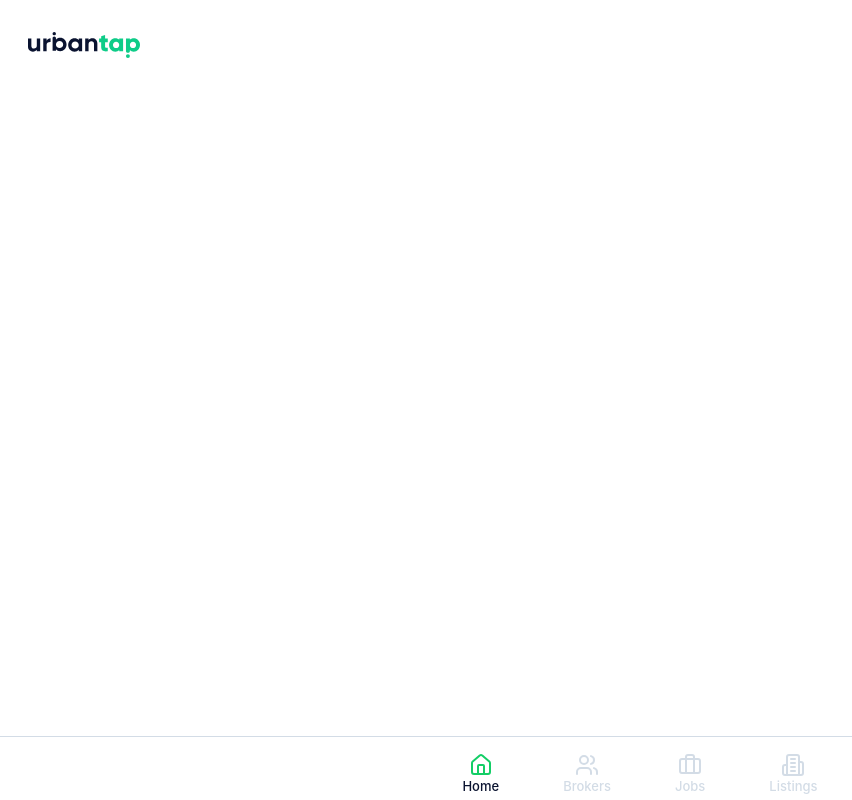
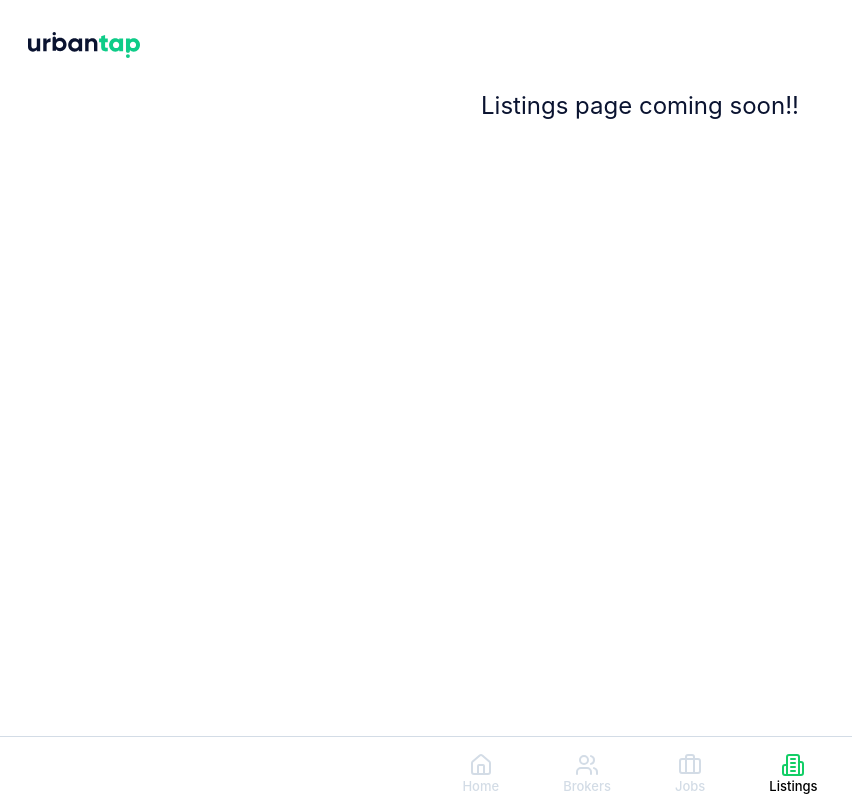
Before and after one commit to Kartik1110/urbantap-profiles, a React (Create React App) app: page /listings in a window 1280 px wide. Shown: the whole page, without its empty margins (0-852 px from the left). Built offline with nearby package versions, Linux system fonts and the light colour scheme; no server answers.

Commit message:
feat: added temporary listings, jobs, brokers page

```diff
--- a/src/App.js
+++ b/src/App.js
@@ -15,6 +15,9 @@ import { JAINAM_USER, VARUN_USER } from "./constants/profiles";
 import VarunProfilePic from "./assets/varun_profile.jpeg";
 import JainamProfilePic from "./assets/jainam_profile.jpeg";
 import Tabs from "./components/Tabs";
+import Brokers from "./pages/Brokers";
+import Jobs from "./pages/Jobs";
+import Listings from "./pages/Listings";
 
 function App() {
   // const { userLoggedIn } = useAuth();
@@ -42,6 +45,9 @@ function App() {
           <Route path="/profile" element={<Profile user={VARUN_USER} profileImage={VarunProfilePic} />} />
           <Route path="/profile/varun" element={<Profile user={VARUN_USER} profileImage={VarunProfilePic} />} />
           <Route path="/profile/jainam" element={<Profile user={JAINAM_USER} profileImage={JainamProfilePic} />} />
+          <Route path="/brokers" element={<Brokers />} />
+          <Route path="/jobs" element={<Jobs />} />
+          <Route path="/listings" element={<Listings />} />
         </Routes>
         <Tabs />
       </AuthProvider>
--- a/src/components/Tabs.js
+++ b/src/components/Tabs.js
@@ -1,4 +1,6 @@
-const HouseIcon = ({ color, label = "" }) => {
+import { Link, useLocation } from "react-router-dom";
+
+const HouseIcon = ({ color, label = "", labelColor }) => {
   return (
     <div className="flex flex-col justify-center items-center">
       <svg
@@ -16,12 +18,22 @@ const HouseIcon = ({ color, label = "" }) => {
         <path d="M15 21v-8a1 1 0 0 0-1-1h-4a1 1 0 0 0-1 1v8" />
         <path d="M3 10a2 2 0 0 1 .709-1.528l7-5.999a2 2 0 0 1 2.582 0l7 5.999A2 2 0 0 1 21 10v9a2 2 0 0 1-2 2H5a2 2 0 0 1-2-2z" />
       </svg>
-      {label && <div className="text-[13px] font-inter text-dark-blue font-medium">{label}</div>}
+      {label && (
+        <div
+          className={
+            labelColor
+              ? `text-[13px] font-inter text-[${labelColor}] font-medium`
+              : `text-[13px] font-inter text-[#d3dce6] font-medium`
+          }
+        >
+          {label}
+        </div>
+      )}
     </div>
   );
 };
 
-const BrokersIcon = ({ color, label = "" }) => {
+const BrokersIcon = ({ color, label = "", labelColor }) => {
   return (
     <div className="flex flex-col justify-center items-center">
       <svg
@@ -41,12 +53,22 @@ const BrokersIcon = ({ color, label = "" }) => {
         <path d="M22 21v-2a4 4 0 0 0-3-3.87" />
         <path d="M16 3.13a4 4 0 0 1 0 7.75" />
       </svg>
-      {label && <div className="text-[13px] font-inter text-gray-light font-medium">{label}</div>}
+      {label && (
+        <div
+          className={
+            labelColor
+              ? `text-[13px] font-inter text-[${labelColor}] font-medium`
+              : `text-[13px] font-inter text-[#d3dce6] font-medium`
+          }
+        >
+          {label}
+        </div>
+      )}
     </div>
   );
 };
 
-const JobsIcon = ({ color, label = "" }) => {
+const JobsIcon = ({ color, label = "", labelColor }) => {
   return (
     <div className="flex flex-col justify-center items-center">
       <svg
@@ -64,12 +86,22 @@ const JobsIcon = ({ color, label = "" }) => {
         <path d="M16 20V4a2 2 0 0 0-2-2h-4a2 2 0 0 0-2 2v16" />
         <rect width="20" height="14" x="2" y="6" rx="2" />
       </svg>
-      {label && <div className="text-[13px] font-inter text-gray-light font-medium">{label}</div>}
+      {label && (
+        <div
+          className={
+            labelColor
+              ? `text-[13px] font-inter text-[${labelColor}] font-medium`
+              : `text-[13px] font-inter text-[#d3dce6] font-medium`
+          }
+        >
+          {label}
+        </div>
+      )}
     </div>
   );
 };
 
-const ListingsIcon = ({ color, label = "" }) => {
+const ListingsIcon = ({ color, label = "", labelColor }) => {
   return (
     <div className="flex flex-col justify-center items-center">
       <svg
@@ -92,35 +124,64 @@ const ListingsIcon = ({ color, label = "" }) => {
         <path d="M10 14h4" />
         <path d="M10 18h4" />
       </svg>
-      {label && <div className="text-[13px] font-inter text-gray-light font-medium">{label}</div>}
+      {label && (
+        <div
+          className={
+            labelColor
+              ? `text-[13px] font-inter text-[${labelColor}] font-medium`
+              : `text-[13px] font-inter text-[#d3dce6] font-medium`
+          }
+        >
+          {label}
+        </div>
+      )}
     </div>
   );
 };
 
 const Tabs = () => {
+  const location = useLocation();
+  const currentPath = location.pathname;
+
   return (
     <footer className="h-16 fixed bottom-0 left-0 w-full border-t border-gray-light z-50 bg-white">
       <nav>
         <ul className="flex justify-center items-center list-none p-0 m-0 w-full">
           <li className="px-8">
-            <a href="/profile" className="block py-4 text-gray-800 hover:bg-gray-100">
-              <HouseIcon color="#13ce66" label="Home" />
-            </a>
+            <Link to="/profile" className="block py-4 text-gray-800 hover:bg-gray-100">
+              <HouseIcon
+                color={currentPath === "/profile" ? "#13ce66" : null}
+                label="Home"
+                labelColor={currentPath === "/profile" ? "#0A1330" : null}
+              />
+            </Link>
           </li>
           <li className="px-8">
-            <a href="#home" className="block py-4 text-gray-800 hover:bg-gray-100">
-              <BrokersIcon label="Brokers" />
-            </a>
+            <Link to="/brokers" className="block py-4 text-gray-800 hover:bg-gray-100">
+              <BrokersIcon
+                color={currentPath === "/brokers" ? "#13ce66" : null}
+                label="Brokers"
+                labelColor={currentPath === "/brokers" ? "#0A1330" : null}
+              />
+            </Link>
           </li>
           <li className="px-8">
-            <a href="#home" className="flex flex-col justify-center items-center py-4 text-gray-800 hover:bg-gray-100">
-              <JobsIcon label="Jobs" />
-            </a>
+            <Link to="/jobs" className="flex flex-col justify-center items-center py-4 text-gray-800 hover:bg-gray-100">
+              <JobsIcon
+                color={currentPath === "/jobs" ? "#13ce66" : null}
+                label="Jobs"
+                labelColor={currentPath === "/jobs" ? "#0A1330" : null}
+              />
+            </Link>
           </li>
           <li className="px-8">
-            <a href="#home" className="block py-4 text-gray-800 hover:bg-gray-100">
-              <ListingsIcon label="Listings" />
-            </a>
+            <Link to="/listings" className="block py-4 text-gray-800 hover:bg-gray-100">
+              <ListingsIcon
+                color={currentPath === "/listings" ? "#13ce66" : null}
+                label="Listings"
+                labelColor={currentPath === "/listings" ? "#0A1330" : null}
+              />
+            </Link>
           </li>
         </ul>
       </nav>
--- /dev/null
+++ b/src/pages/Brokers.js
@@ -0,0 +1,9 @@
+const Brokers = () => {
+  return (
+    <div className="w-full flex flex-col justify-center items-center">
+      <h1 className="text-2xl text-dark-blue">Brokers page coming soon!!</h1>
+    </div>
+  );
+};
+
+export default Brokers;
--- /dev/null
+++ b/src/pages/Jobs.js
@@ -0,0 +1,9 @@
+const Jobs = () => {
+    return (
+      <div className="w-full flex flex-col justify-center items-center">
+        <h1 className="text-2xl text-dark-blue">Jobs page coming soon!!</h1>
+      </div>
+    );
+  };
+
+  export default Jobs;
--- /dev/null
+++ b/src/pages/Listings.js
@@ -0,0 +1,9 @@
+const Listings = () => {
+  return (
+    <div className="w-full flex flex-col justify-center items-center">
+      <h1 className="text-2xl text-dark-blue">Listings page coming soon!!</h1>
+    </div>
+  );
+};
+
+export default Listings;
```
